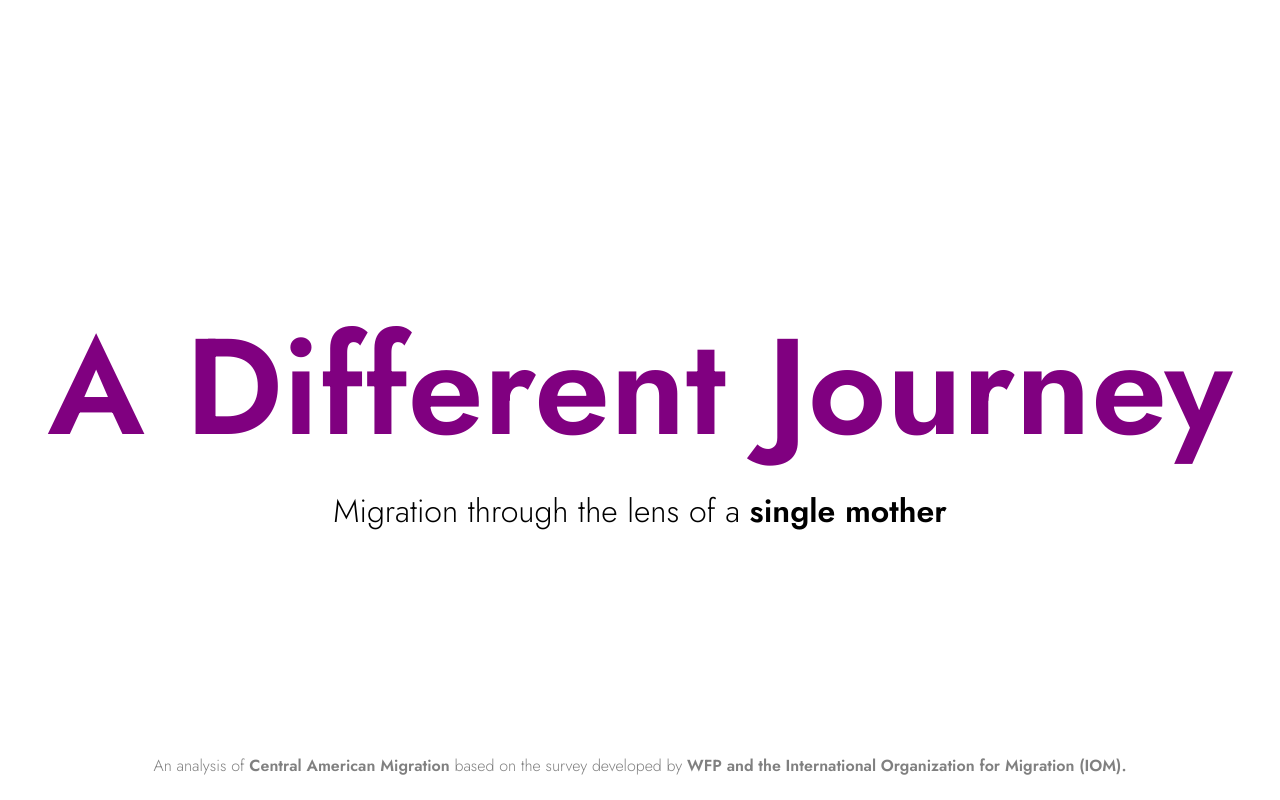
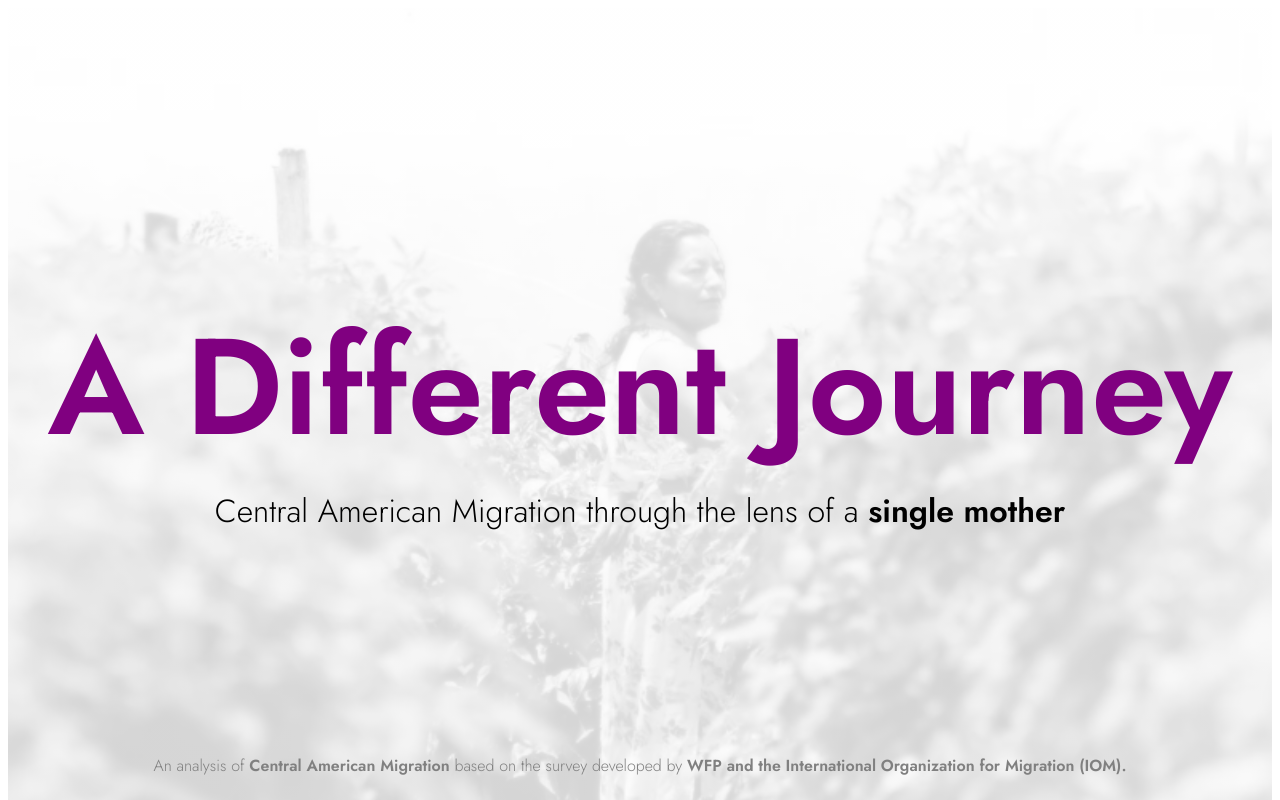
Before and after one commit to estelladentinger7/femviztest, a SvelteKit app: page / in a window 1280 px wide. Shown: the top 800 px of the page. Built offline with nearby package versions, Linux system fonts and the light colour scheme.

Commit message:
title_v01

```diff
--- a/src/components/ScrollyTeller.svelte
+++ b/src/components/ScrollyTeller.svelte
@@ -189,7 +189,7 @@ let geoJsonToFit = {
 
 <style>
 
-@import url('https://fonts.googleapis.com/css2?family=Jost:ital,wght@0,100;0,300;0,600;1,300&display=swap');
+@import url('https://fonts.googleapis.com/css2?family=Jost:ital,wght@0,100;0,300;0,400;0,600;1,300&display=swap');
 
   .title_section {
     height: 100vh;
@@ -519,7 +519,7 @@ let geoJsonToFit = {
         margin-bottom: 3em;
         font-family: 'Jost', sans-serif;
         font-weight: 300;
-        font-style: italic;
+
   }
 
   .text {
@@ -865,7 +865,7 @@ let geoJsonToFit = {
 
       <h4>Single mother families are less likely to own their home than biparental families. Of families who own their homes, let's look at who owns the property across both family types.</h4>
       <h4>Are women less likely to be property owners?</h4>
-      <p>Click to see the proportion of property ownership by sex</p>
+      <p><strong>Click to see</strong> the proportion of property ownership by sex</p>
       <div class="sexowners-container">
         <div class="Sexownerbp">
           <Sexownerbp {index} />
@@ -883,7 +883,7 @@ let geoJsonToFit = {
 
     <section> <!-- second section -->
       <h2>Why is that? Are they financially different?</h2>
-      <p>Click on each category to see families' financial situations</p>
+      <p><strong>Click on each category</strong> to see families' financial situations</p>
 
       <nav>
         <button on:click|preventDefault="{() => select_graph('food')}" class:selected={selectedGraph === 'food'}  style="font-family: 'Jost', sans-serif; font-weight: 300; font-size: 1em; align-content: center;">Spending on Food</button>
@@ -930,7 +930,7 @@ let geoJsonToFit = {
     <section> <!-- forth section-->
       <header>
         <h2>And the preparation begins by...</h2>
-        <p>Click on each category to find out</p>
+        <p><strong>Click on each category</strong> to find out</p>
         <nav>
           {#each dataset as series}
             <button on:click|preventDefault={() => select(series)} class:selected={series == selectedSeries} style="font-family: 'Jost', sans-serif; font-weight: 300; font-size: 1em; align-content: center;">
--- a/src/components/Title.svelte
+++ b/src/components/Title.svelte
@@ -7,7 +7,7 @@
 
 </script>
 
-
+<div id="container">
 <br>
 <br>
 <br>
@@ -17,7 +17,7 @@
 <br>
 <br>
 <h1>A Different Journey</h1>
-<h2>Migration through the lens of a <strong>single mother</strong></h2>
+<h2>Central American Migration through the lens of a <strong>single mother</strong></h2>
 
 <br>
 <br>
@@ -31,6 +31,7 @@
 
 <h3>An analysis of <strong>Central American Migration</strong> based on the survey developed by <strong>WFP and the International Organization for Migration (IOM).</strong></h3>
 
+</div>
 
 
 <style>
@@ -73,9 +74,22 @@
   }
 
 body {
-    background-image: url("./mujerencampo.png");
+    background-image: url("./data/mujerencampo.png");
     background-size: cover;
     background-position: center;
     background-repeat: no-repeat;
   }
+
+  #container {
+    /* background-image: url("./conclusion_protest.png"); */
+    background: linear-gradient(to top, rgba(255, 255, 255, 0.8), rgba(255, 255, 255, 0.8)), url("../data/mujerencampo.png") no-repeat top center;
+    background-size: cover;
+    background-attachment: fixed;
+    /* background-position: center; */
+    /* background-repeat: no-repeat; */
+    height: 100vh; /* Set the container height to the viewport height to cover the whole screen */
+    /* display: absolute;
+    flex-direction: column;
+    justify-content: center; */
+  }
 </style>
```
